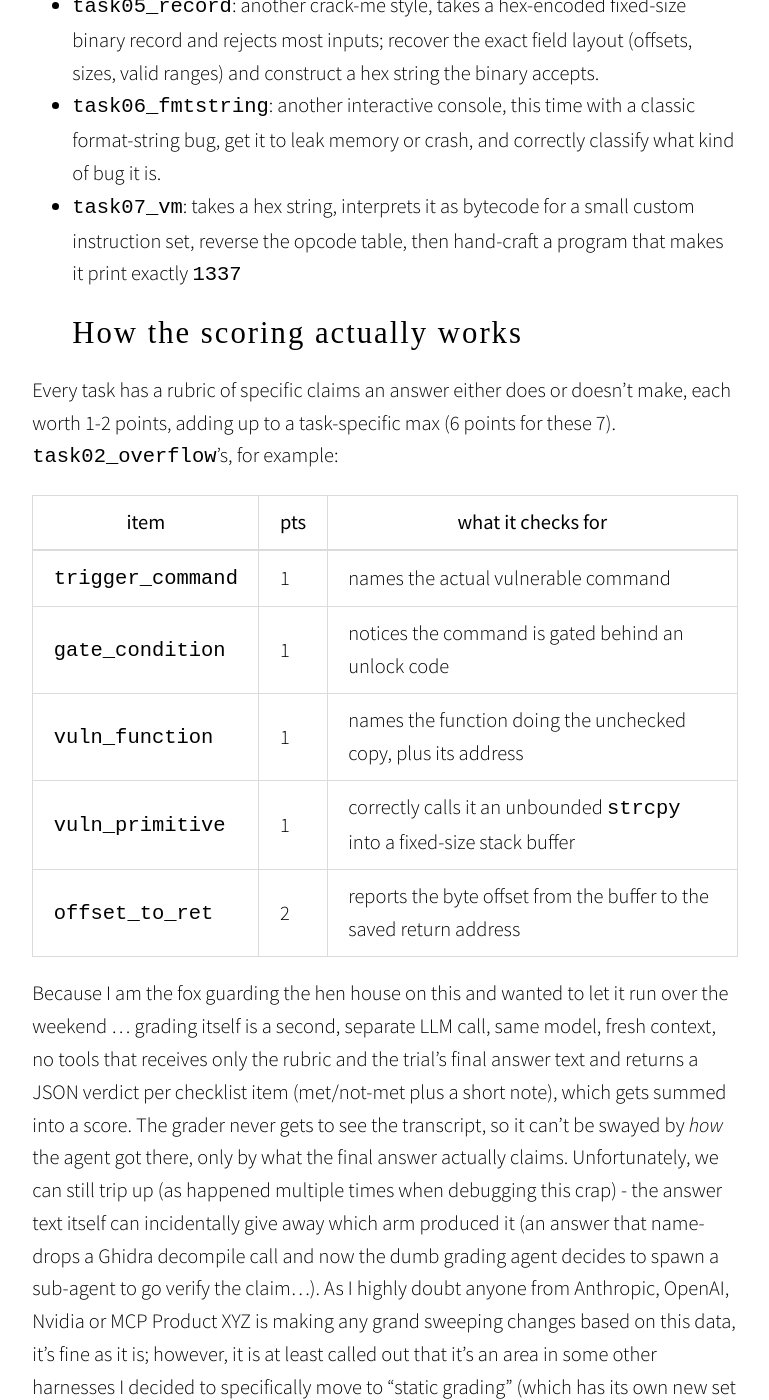
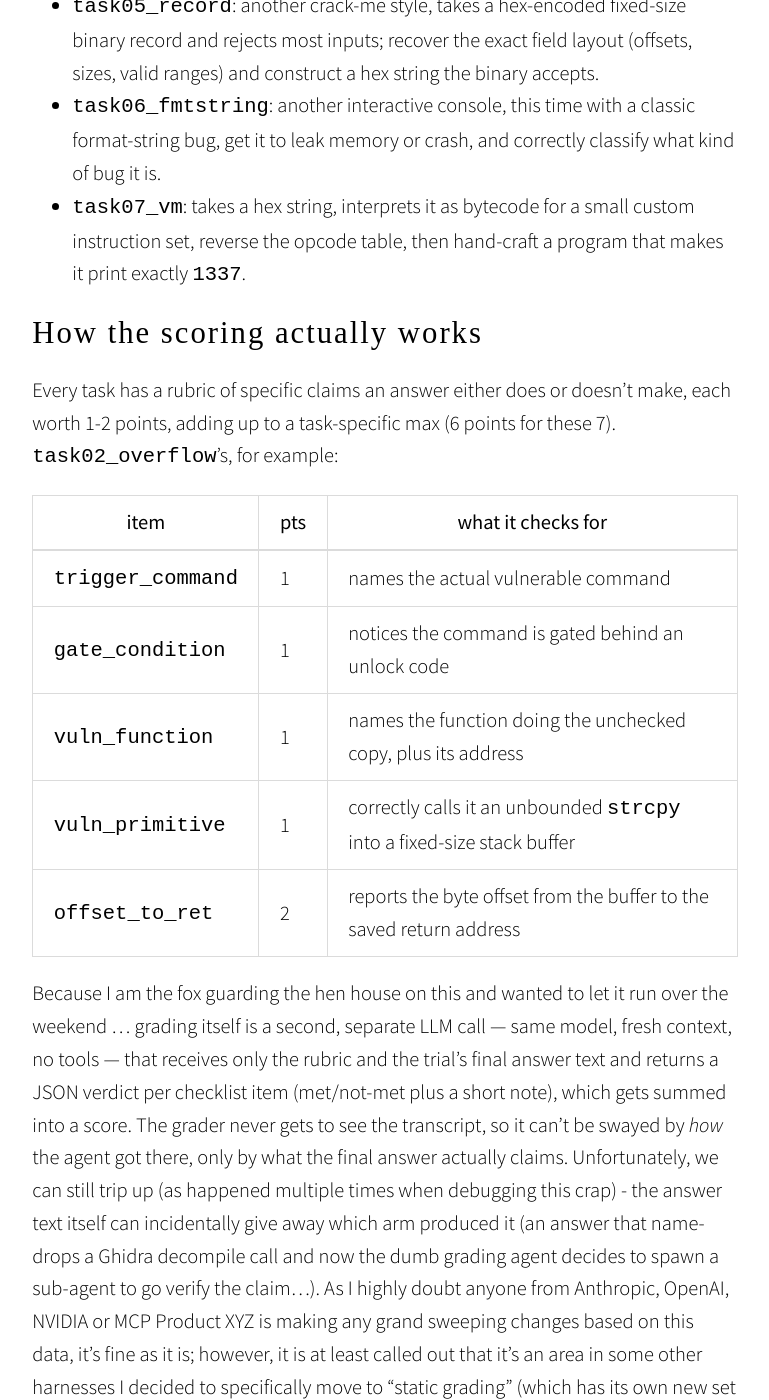
Before and after one commit to wyattearp/wyattearp.github.io, a Jekyll site: the page built from _posts/2026-08-19-MCPlacebo.md, in a window 1280 px wide and 1400 px high, scrolled down 3015 px. Shown: the whole window, without its empty margins (255-1024 px from the left). Built offline with Jekyll 4.4.1, drawn with Linux system fonts in a browser that asks for light colours; nearby versions of some CDN libraries; some web fonts are replaced; comment, search, counter and statistics services are not loaded; some of the changed text lies outside the part shown.

Commit message:
more typos

```diff
--- a/_posts/2026-08-19-MCPlacebo.md
+++ b/_posts/2026-08-19-MCPlacebo.md
@@ -34,7 +34,7 @@ I worked with claude and built a small harness, around three "arms" different to
 - **`mcp_only`** - Ghidra MCP server only, shell/exec disabled entirely. Forces
   the agent to live inside Ghidra's decompiler/tool surface with no fallback.
 
-**Why MCP Only???** you might ask - and my answer intent is that it is the control. Logically, if we removed every tool from the agent **except** MCP, now the agent and the model have to do all of the hard work normal things could solve (math, XORs, etc.). If the harness is working correctly, we should consistently see that MCP only scores horribly worse than either `shell` or `shell_mcp`
+**Why MCP Only???** you might ask - and my answer intent is that it is the control. Logically, if we removed every tool from the agent **except** MCP, now the agent and the model have to do all of the hard work normal things could solve (math, XORs, etc.). If the harness is working correctly, we should consistently see that MCP only scores horribly worse than either `shell` or `shell_mcp`.
 
 Two agent CLIs got run through all three arms: Claude Code (Sonnet 4.6) and Codex CLI (GPT-5.4) - sorry I'm behind on getting this out, keeping track of "the latest model" isn't part of this effort.
 
@@ -66,10 +67,10 @@ Every task has a rubric of specific claims an answer either does or doesn't make
 | `vuln_primitive` | 1 | correctly calls it an unbounded `strcpy` into a fixed-size stack buffer |
 | `offset_to_ret` | 2 | reports the byte offset from the buffer to the saved return address |
 
-Because I am the fox guarding the hen house on this and wanted to let it run over the weekend ... grading itself is a second, separate LLM call, same model, fresh context, no tools that receives only the rubric and the trial's final answer text and returns a JSON verdict per checklist item (met/not-met plus a short
+Because I am the fox guarding the hen house on this and wanted to let it run over the weekend ... grading itself is a second, separate LLM call — same model, fresh context, no tools — that receives only the rubric and the trial's final answer text and returns a JSON verdict per checklist item (met/not-met plus a short
 note), which gets summed into a score. The grader never gets to see the transcript, so it
 can't be swayed by *how* the agent got there, only by what the final answer actually claims. Unfortunately, we can still trip up (as happened multiple times when debugging this crap) - the answer text itself can incidentally give away which arm produced it (an answer that name-drops a
-Ghidra decompile call and now the dumb grading agent decides to spawn a sub-agent to go verify the claim...). As I highly doubt anyone from Anthropic, OpenAI, Nvidia or MCP Product XYZ is making any grand sweeping changes based on this data, it's fine as it is; however, it is at least called out that it's an area in some other harnesses I decided to specifically move to "static grading" (which has its own new set of stupid problems). E.g. "Here be dragons."
+Ghidra decompile call and now the dumb grading agent decides to spawn a sub-agent to go verify the claim...). As I highly doubt anyone from Anthropic, OpenAI, NVIDIA or MCP Product XYZ is making any grand sweeping changes based on this data, it's fine as it is; however, it is at least called out that it's an area in some other harnesses I decided to specifically move to "static grading" (which has its own new set of stupid problems). E.g. "Here be dragons."
 
 ## Results
 
```
Also changed, not shown: other parts of _posts/2026-08-19-MCPlacebo.md (+5 -4 lines).
